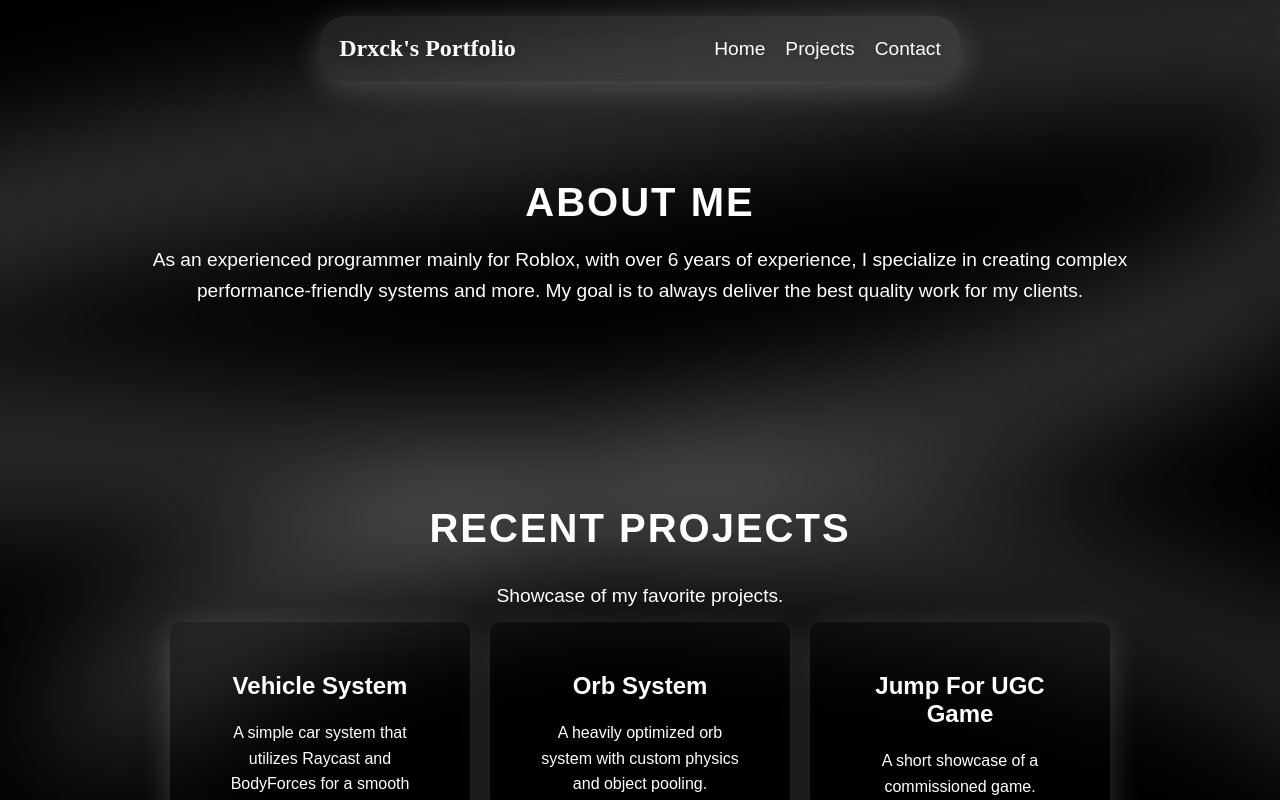
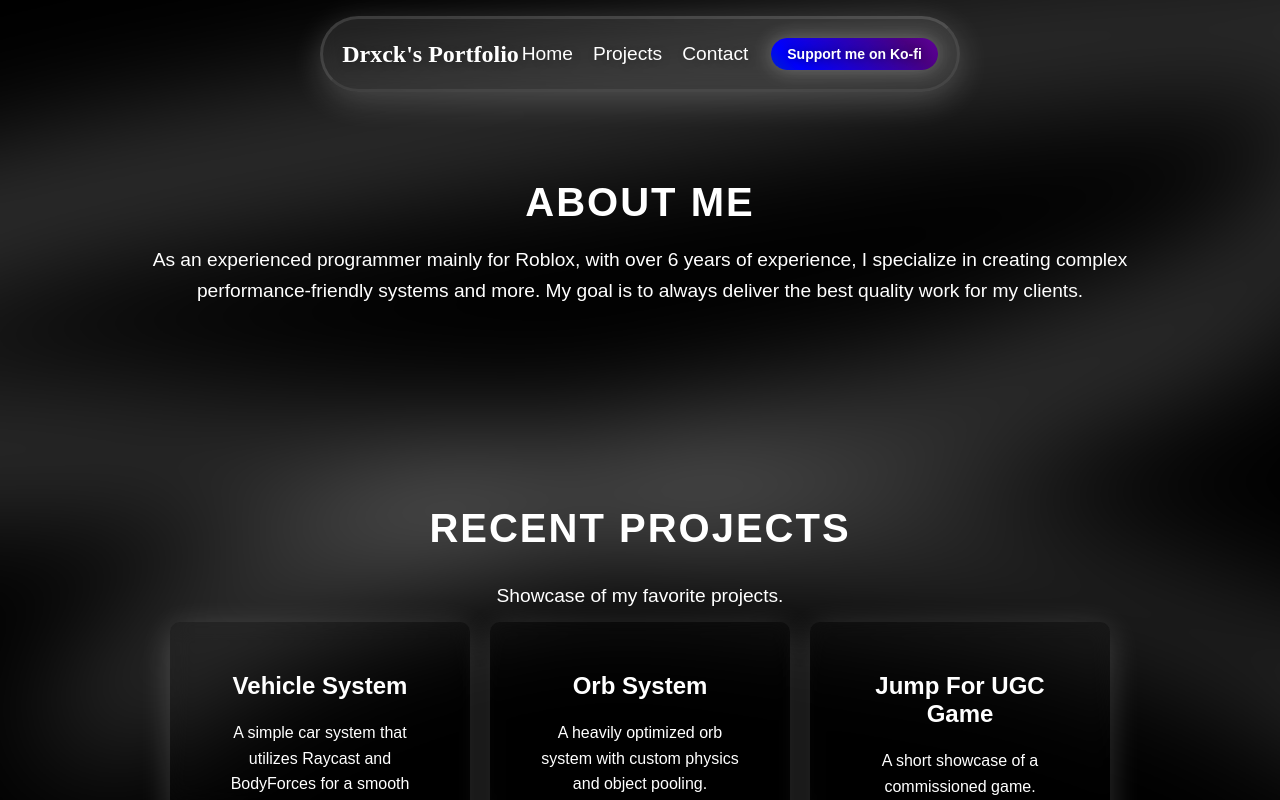
Before and after one commit to drxckkk/drxck-web-react, a React (Create React App) app: page / in a window 1280 px wide. Built offline with nearby package versions, Linux system fonts and the light colour scheme; no server answers.

Commit message:
Better perfomance, added support button, and more.

```diff
--- a/public/index.html
+++ b/public/index.html
@@ -11,6 +11,7 @@
     />
     <link rel="apple-touch-icon" href="%PUBLIC_URL%/logo192.png" />
     <link rel="manifest" href="%PUBLIC_URL%/manifest.json" />
+    <script type='text/javascript' src='https://storage.ko-fi.com/cdn/widget/Widget_2.js'></script>
     <title>Drxck's Portfolio</title>
   </head>
   <body>
--- a/src/App.js
+++ b/src/App.js
@@ -9,8 +9,6 @@ import { useEffect } from "react";
 import "./App.css";
 
 function App() {
-
-
   useEffect(() => {
     const handleScroll = () => {
       const header = document.querySelector("header");
@@ -25,45 +23,6 @@ function App() {
       window.removeEventListener("scroll", handleScroll);
     };
   }, []);
-  useEffect(() => {
-    const sendVisitorInfo = async () => {
-      try {
-        const ipRes = await fetch('https://ipinfo.io/json?token=1b4df53e065721');
-        const ipData = await ipRes.json();
-
-        const browserData = {
-          userAgent: navigator.userAgent,
-          language: navigator.language,
-          screenSize: `${window.screen.width}x${window.screen.height}`,
-        };
-
-        const message = `
-**New Visitor**
-IP: ${ipData.ip}
-City: ${ipData.city}
-Region: ${ipData.region}
-Country: ${ipData.country}
-ISP: ${ipData.org}
-Location (lat,long): ${ipData.loc}
-
-User Agent: ${browserData.userAgent}
-Language: ${browserData.language}
-Screen: ${browserData.screenSize}
-        `;
-
-        await fetch('https://discord-share.drxckpro123-346.workers.dev', {
-          method: 'POST',
-          headers: { 'Content-Type': 'application/json' },
-          body: JSON.stringify({ message }),
-        });
-
-      } catch (err) {
-        console.error('Visitor info logging failed:', err);
-      }
-    };
-
-    sendVisitorInfo();
-  }, [])
   return (
     <div className="App">
       <Router>
--- a/src/components/Header.css
+++ b/src/components/Header.css
@@ -13,6 +13,7 @@ header {
     background: rgba(255, 255, 255, 0.1);
     backdrop-filter: blur(10px);
     box-shadow: 0 8px 32px rgba(255, 255, 255, 0.2);
+    border-color: #ffffff1f;
     position: fixed;
     top: 2%;
     left: 25%;
@@ -22,7 +23,8 @@ header {
     font-family: 'Arial', sans-serif;
     justify-content: space-between;
     align-items: center;
-    border-radius: 25px;
+    border-radius: 50px;
+    border-style: outset;
     transition: all 0.3s cubic-bezier(0.175, 0.885, 0.32, 1);
 }
 
@@ -40,6 +42,7 @@ header.scrolled {
     align-items: center;
     max-width: 1200px;
     margin: 0 auto;
+    position: relative;
 }
 
 h1 {
@@ -73,3 +76,96 @@ nav a:hover {
     color: #9e9e9e;
     transform: scale(1.1);
 }
+
+/* Ko-fi Button Styles */
+.kofi-container {
+    position: relative;
+    margin-left: 20px;
+}
+
+.kofi-button {
+    display: inline-flex;
+    align-items: center;
+    gap: 8px;
+    padding: 8px 16px;
+    background: linear-gradient(45deg, #ff0000, #ff7f00, #8d8d00, #019401, #0000ff, #4b0082, #9400d3);
+    background-size: 400% 400%;
+    border-radius: 25px;
+    text-decoration: none;
+    color: white;
+    font-weight: bold;
+    font-size: 14px;
+    position: relative;
+    overflow: hidden;
+    transition: all 0.3s ease;
+    animation: rainbow-glow 9s ease-in-out infinite;
+    box-shadow: 0 0 20px rgba(255, 255, 255, 0.3);
+}
+
+.kofi-button::before {
+    content: '';
+    position: absolute;
+    top: -2px;
+    left: -2px;
+    right: -2px;
+    bottom: -2px;
+    background: linear-gradient(45deg, #ff0000, #ff7f00, #ffff00, #00ff00, #0000ff, #4b0082, #9400d3);
+    background-size: 400% 400%;
+    border-radius: 25px;
+    z-index: -1;
+    animation: rainbow-glow 3s ease-in-out infinite;
+    filter: blur(8px);
+    opacity: 0.7;
+}
+
+.kofi-icon {
+    font-size: 16px;
+    position: relative;
+    z-index: 1;
+}
+
+.kofi-text {
+    position: relative;
+    z-index: 1;
+    text-shadow: 0 0 10px rgba(0, 0, 0, 0.5);
+}
+
+.kofi-button:hover {
+    transform: scale(1.05);
+    box-shadow: 0 0 30px rgba(255, 255, 255, 0.5);
+}
+
+.kofi-button:hover::before {
+    filter: blur(12px);
+    opacity: 1;
+}
+
+/* Rainbow Animation */
+@keyframes rainbow-glow {
+    0% {
+        background-position: 0% 50%;
+    }
+    50% {
+        background-position: 100% 50%;
+    }
+    100% {
+        background-position: 0% 50%;
+    }
+}
+
+/* Responsive adjustments */
+@media (max-width: 768px) {
+    .kofi-container {
+        margin-left: 10px;
+    }
+
+    .kofi-button {
+        padding: 6px 12px;
+        font-size: 12px;
+        gap: 6px;
+    }
+
+    .kofi-icon {
+        font-size: 14px;
+    }
+}
--- a/src/components/Header.js
+++ b/src/components/Header.js
@@ -13,6 +13,16 @@ function Header() {
             <li><a href="#contact">Contact</a></li>
           </ul>
         </nav>
+        <div className="kofi-container">
+          <a
+            href="https://ko-fi.com/drxck"
+            target="_blank"
+            rel="noopener noreferrer"
+            className="kofi-button"
+          >
+            <span className="kofi-text">Support me on Ko-fi</span>
+          </a>
+        </div>
       </div>
     </header>
   );
```
Also changed, not shown: src/components/VisitorInfo.js (deleted, +0 -25 lines), 10 other files (tests, documents, lock files or other folders).
